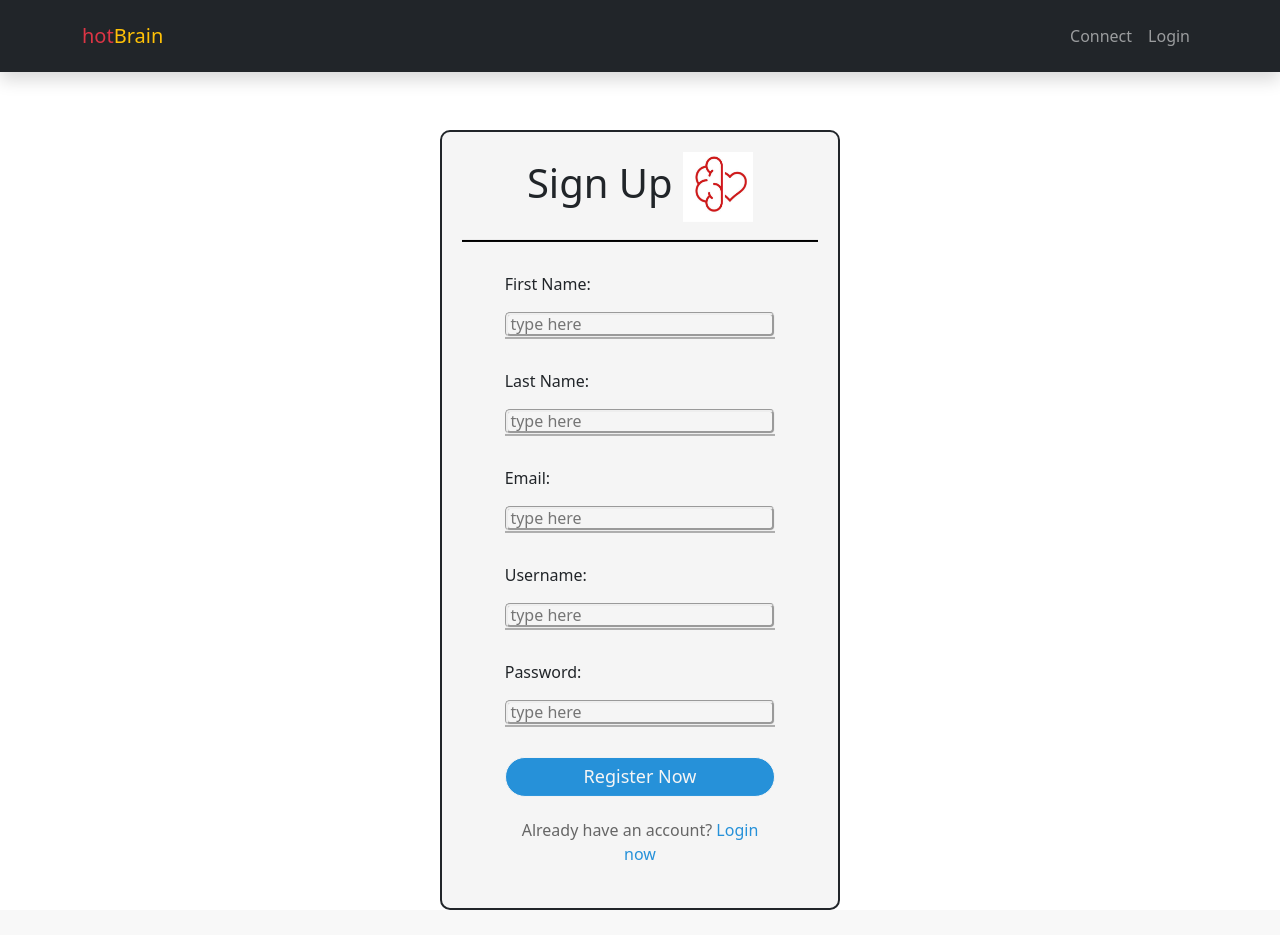
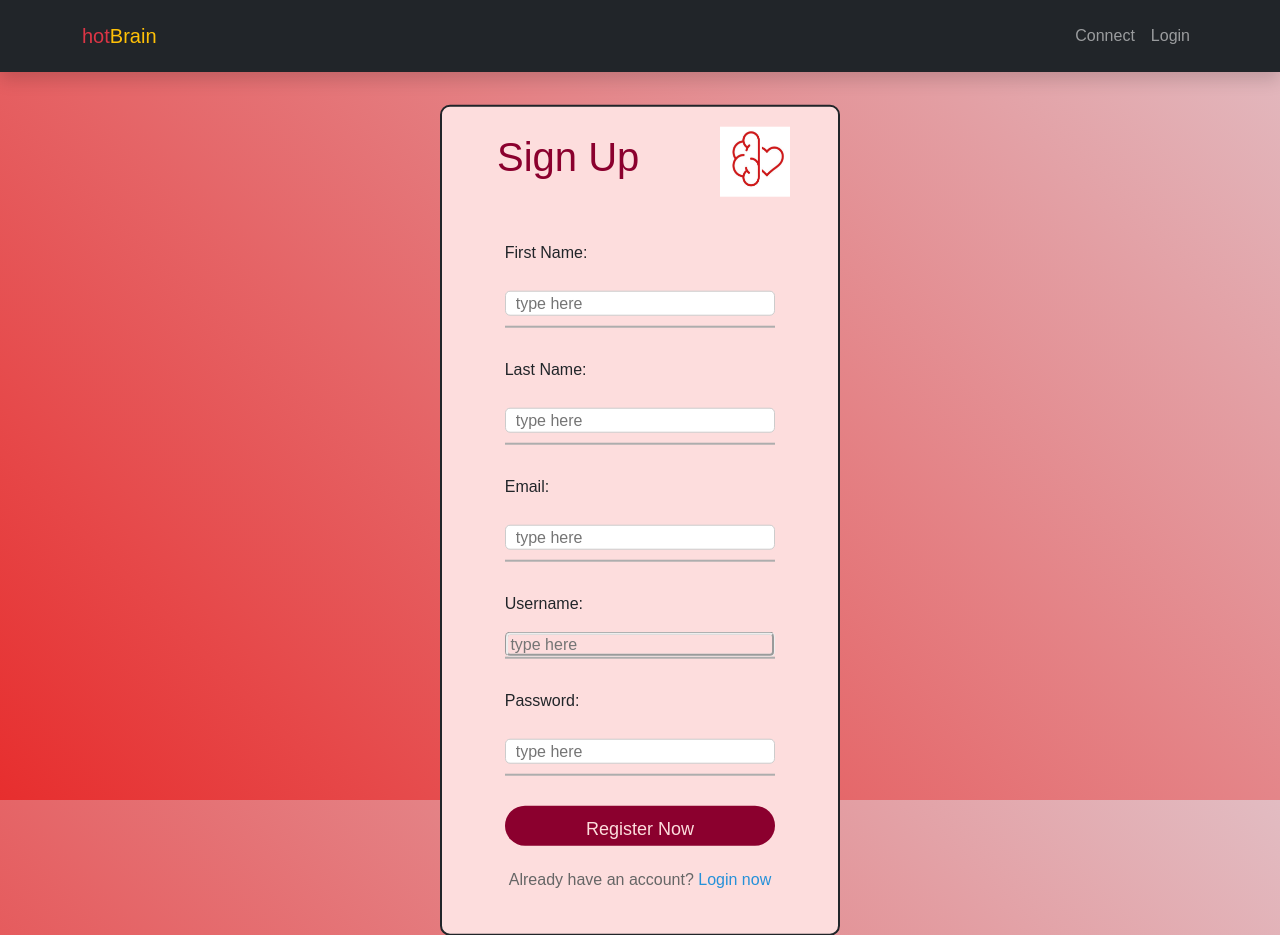
Before and after one commit to efelicidario/hot_Brain, a Flask app: page /signup in a window 1280 px wide. Before the commit the page ends 910 px from the top, so only its background shows below. Run offline with Flask 3, Linux system fonts and the light colour scheme; some libraries are stand-ins or nearby versions.

Commit message:
UI Design and Survey Changes

```diff
--- a/static/signup.css
+++ b/static/signup.css
@@ -18,7 +18,7 @@ img{
     left: 50%;
     transform: translate(-50%, -50%);
     width: 25em;
-    background: whitesmoke;
+    background: #fddddd;
     border-radius: 10px;
     border: solid 2px;
     padding: 20px;
@@ -28,7 +28,7 @@ img{
     text-align: center;
     padding: 0 0 5% 0;
     /*border-bottom: 2px dashed black;*/
-    border-bottom: 2px solid black;
+   /* border-bottom: 2px solid black;*/
 }
 
 h1{
@@ -99,7 +99,7 @@ input[type="submit"]{
     background: #2691d9;
     border-radius: 25px;
     font-size: large;
-    color: whitesmoke;
+    color: #fddddd;
     font-weight: 400;
     cursor: pointer;
     outline: none;
--- a/templates/signup.html
+++ b/templates/signup.html
@@ -4,8 +4,7 @@
     <meta charset="UTF-8">
     <meta name="viewport" content="width=device-width, initial-scale=1.0">
     <link rel="stylesheet" href ="/static/signup.css">
-    <link rel="stylesheet" href="/static/style.css" />
-    <link rel="stylesheet" href="/static/globals.css" />
+
     <link rel="stylesheet" href="/static/styleguide.css" />
     <link rel="preconnect" href="https://fonts.googleapis.com">
     <link rel="preconnect" href="https://fonts.gstatic.com" crossorigin>
@@ -13,6 +12,74 @@
     <link href="https://cdn.jsdelivr.net/npm/bootstrap@5.3.2/dist/css/bootstrap.min.css" rel="stylesheet" integrity="sha384-T3c6CoIi6uLrA9TneNEoa7RxnatzjcDSCmG1MXxSR1GAsXEV/Dwwykc2MPK8M2HN" crossorigin="anonymous">
     <title>Sign Up</title>
 </head>
+
+
+<style>
+	body {
+		background: linear-gradient(45deg, #e72e2e, #e2bcc2);/* Pink gradient */
+		font-family: Arial, sans-serif;
+		display: flex;
+		justify-content: center;
+		align-items: center;
+		height: 100vh;
+		margin: 0;
+	}
+	.signup-container {
+		background-color: #fddddd;
+
+		border-radius: 10px;
+		padding: 20px;
+		width: 400px;
+		text-align: center;
+	}
+	h1{ /*sign/*/
+		color: #8b002e;
+	}
+	input[type="text"],
+
+
+	input[type="username"] {
+		width: 100%;
+		padding: 10px;
+		margin: 10px 0;
+		border: 1px solid #ccc;
+		border-radius: 5px;
+        background-color: white;
+	}
+
+
+
+
+    input[type="password"] {
+		width: 100%;
+		padding: 10px;
+		margin: 10px 0;
+		border: 1px solid #ccc;
+		border-radius: 5px;
+        background-color: white;
+	}
+
+
+
+	input[type="submit"] {
+		background-color: #8b002e;
+		border: none;
+            padding: 10px 20px; /* Added padding for a wider button */
+            cursor: pointer;
+            border-radius: 20px; /* Rounded corners for the button */
+	}
+	input[type="submit"]:hover {
+		background-color: #8b002e;
+	}
+</style>
+
+
+
+
+
+
+
+
 
 <body>
     <!-- Navbar -->
@@ -52,32 +119,27 @@
             <div class="txt_field">
                 <p>First Name:</p>
                 <input type="text" name="fname" required placeholder="type here">
-                <span></span>
             </div>
 
             <div class="txt_field">
                 <p>Last Name:</p>
                 <input type="text" name="lname" required placeholder="type here">
-                <span></span>
             </div>
 
 
             <div class="txt_field">
                 <p>Email:</p>
                 <input type="text" name="email" required placeholder="type here">
-                <span></span>
             </div>
 
             <div class="txt_field">
                 <p>Username:</p>
                 <input type="text3" name="username" required placeholder="type here">
-                <span></span>
             </div>
 
             <div class="txt_field">
                 <p>Password:</p>
                 <input type="password" name="password" required placeholder="type here">
-                <span></span>
             </div>
 
                 <input type="submit" name="submit" value="Register Now">
```
Also changed, not shown: templates/login.html (+18 -0 lines), templates/survey.html (+6 -6 lines).
